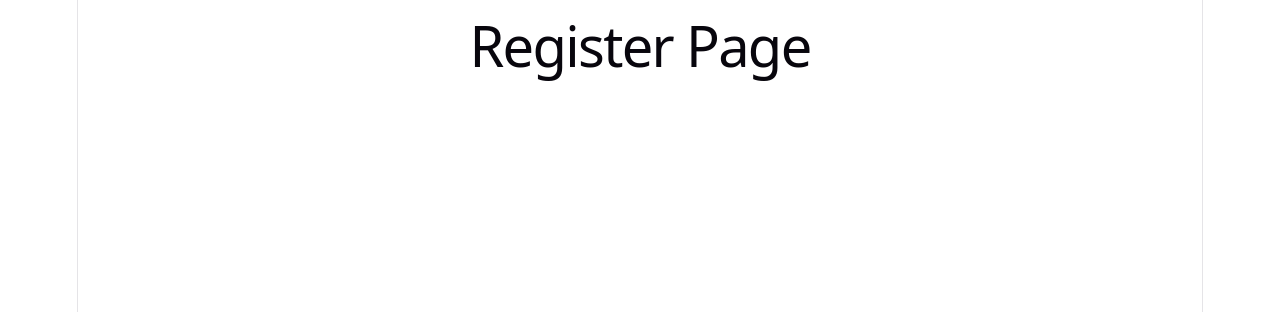
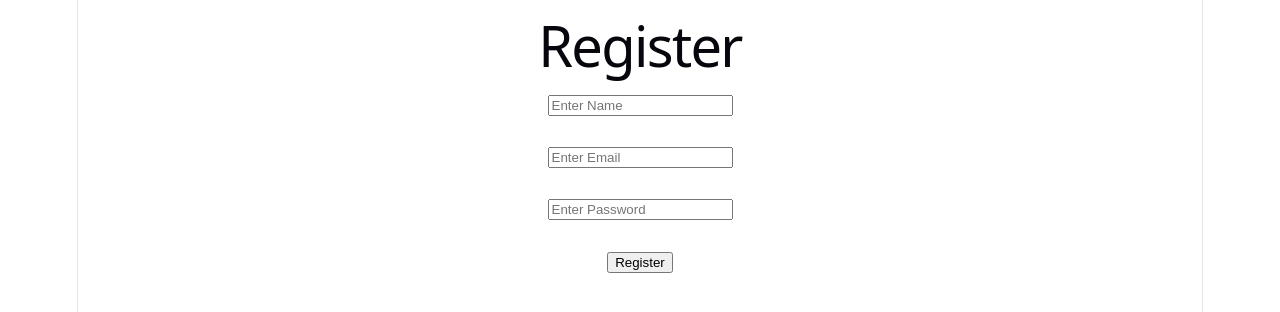
Before and after one commit to satya1817/habit-tracker, a React app in the folder frontend/: page /register in a window 1280 px wide. Shown: the top 312 px of the page. Built offline with nearby package versions, Linux system fonts and the light colour scheme; the HTML template or start-up script is replaced by a standard one.

Commit message:
Created register page UI

```diff
--- a/frontend/src/pages/Register.jsx
+++ b/frontend/src/pages/Register.jsx
@@ -1,5 +1,67 @@
+import { useState } from "react";
+
 function Register() {
-  return <h1>Register Page</h1>;
+  const [formData, setFormData] = useState({
+    name: "",
+    email: "",
+    password: "",
+  });
+
+  const handleChange = (e) => {
+    setFormData({
+      ...formData,
+      [e.target.name]: e.target.value,
+    });
+  };
+
+  const handleSubmit = (e) => {
+    e.preventDefault();
+
+    console.log(formData);
+  };
+
+  return (
+    <div>
+      <h1>Register</h1>
+
+      <form onSubmit={handleSubmit}>
+        <input
+          type="text"
+          name="name"
+          placeholder="Enter Name"
+          value={formData.name}
+          onChange={handleChange}
+        />
+
+        <br />
+        <br />
+
+        <input
+          type="email"
+          name="email"
+          placeholder="Enter Email"
+          value={formData.email}
+          onChange={handleChange}
+        />
+
+        <br />
+        <br />
+
+        <input
+          type="password"
+          name="password"
+          placeholder="Enter Password"
+          value={formData.password}
+          onChange={handleChange}
+        />
+
+        <br />
+        <br />
+
+        <button type="submit">Register</button>
+      </form>
+    </div>
+  );
 }
 
 export default Register;
```
